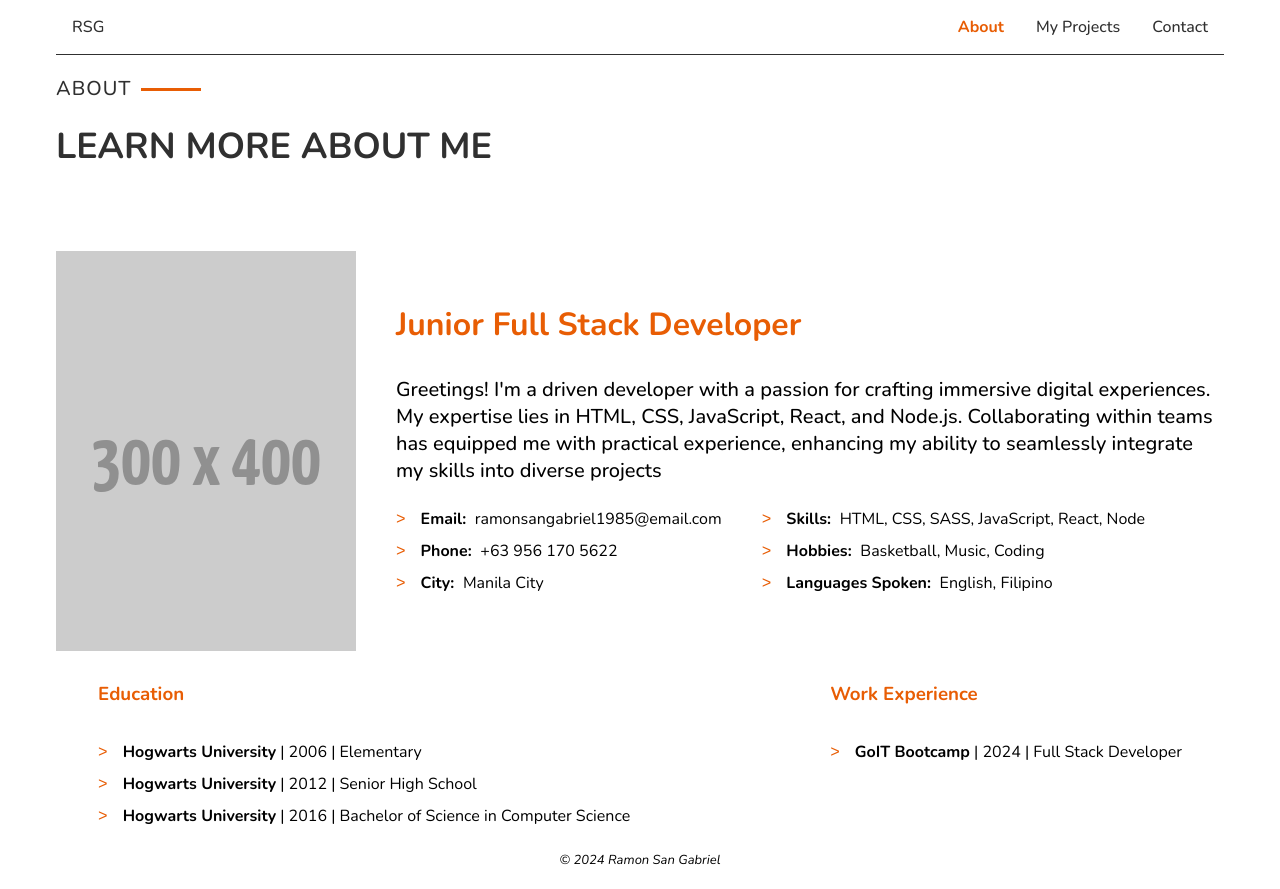
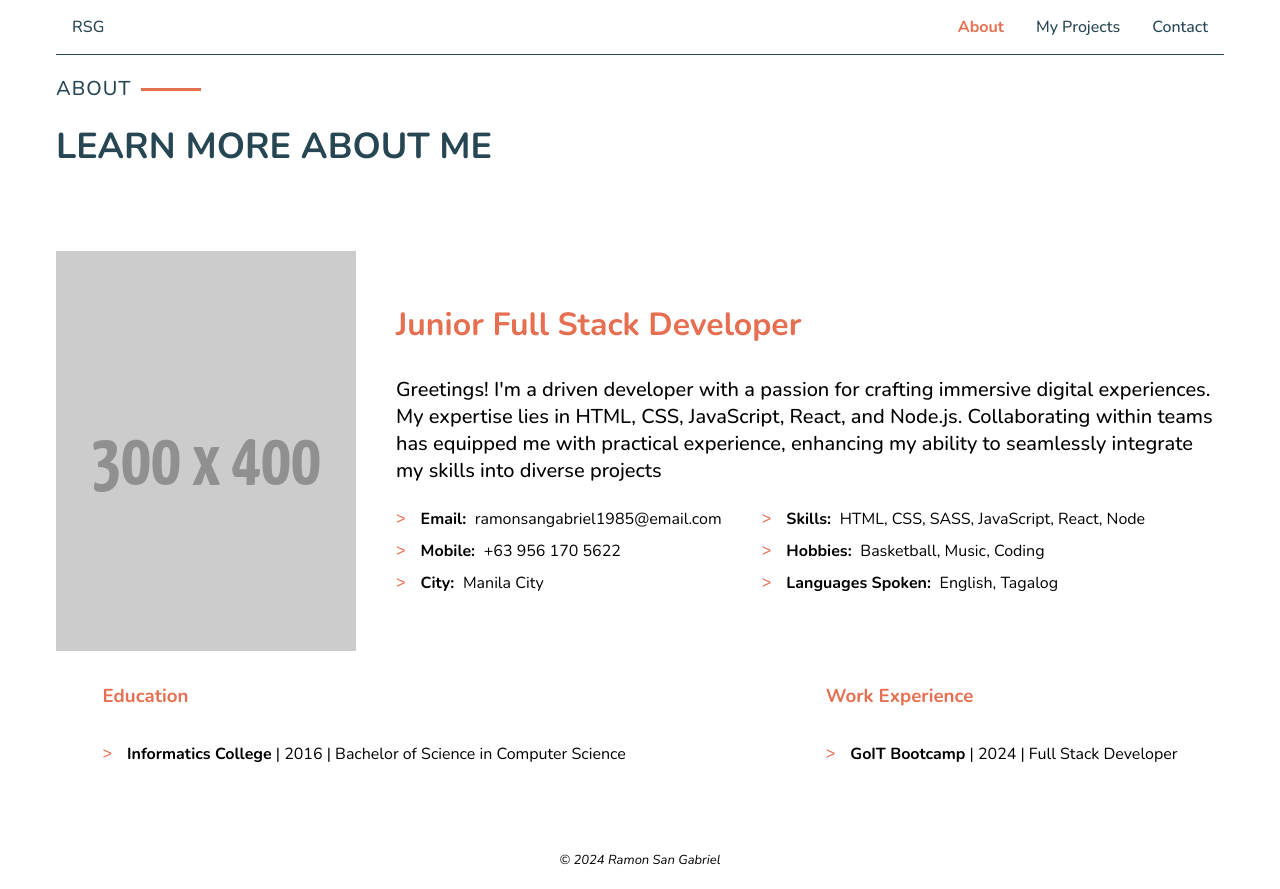
Before and after one commit to RamonSanGabriel/react-portfolio-creation, a React (Vite) app: page /about in a window 1280 px wide. Built offline with nearby package versions, Linux system fonts and the light colour scheme.

Commit message:
update about.jsx

```diff
--- a/src/components/About/About.jsx
+++ b/src/components/About/About.jsx
@@ -14,7 +14,7 @@ export const About = () => {
         <img
           className={css.aboutImage}
           src={aboutImage}
-          alt="Juan Dela Cruz"
+          alt="Ramon San Gabriel"
           width="300"
           height="400"
         />
--- a/src/data/about.js
+++ b/src/data/about.js
@@ -12,7 +12,7 @@ export const aboutList1 = [
   },
   {
     id: 2,
-    description: 'Phone',
+    description: 'Mobile',
     value: '+63 956 170 5622',
   },
   {
@@ -36,12 +36,12 @@ export const aboutList2 = [
   {
     id: 3,
     description: 'Languages Spoken',
-    value: 'English, Filipino',
+    value: 'English, Tagalog',
   },
 ];
 
 export const aboutList3 = [
-  {
+  /*   {
     id: 1,
     school: 'Hogwarts University',
     year: '2006',
@@ -52,10 +52,10 @@ export const aboutList3 = [
     school: 'Hogwarts University',
     year: '2012',
     course: 'Senior High School',
-  },
+  }, */
   {
     id: 3,
-    school: 'Hogwarts University',
+    school: 'Informatics College',
     year: '2016',
     course: 'Bachelor of Science in Computer Science',
   },
--- a/src/index.css
+++ b/src/index.css
@@ -4,9 +4,9 @@
 
 /* CSS VARIABLES */
 :root {
-  --PRIMARY: #e85d04;
-  --SECONDARY: #f48c06;
-  --DARK: #303030;
+  --PRIMARY: #e76f51; /* #e85d04; */
+  --SECONDARY: #f4a261; /* #f48c06 */
+  --DARK: #264653; /* #303030 */
   --LIGHT: #edf2f4;
 }
 
```
